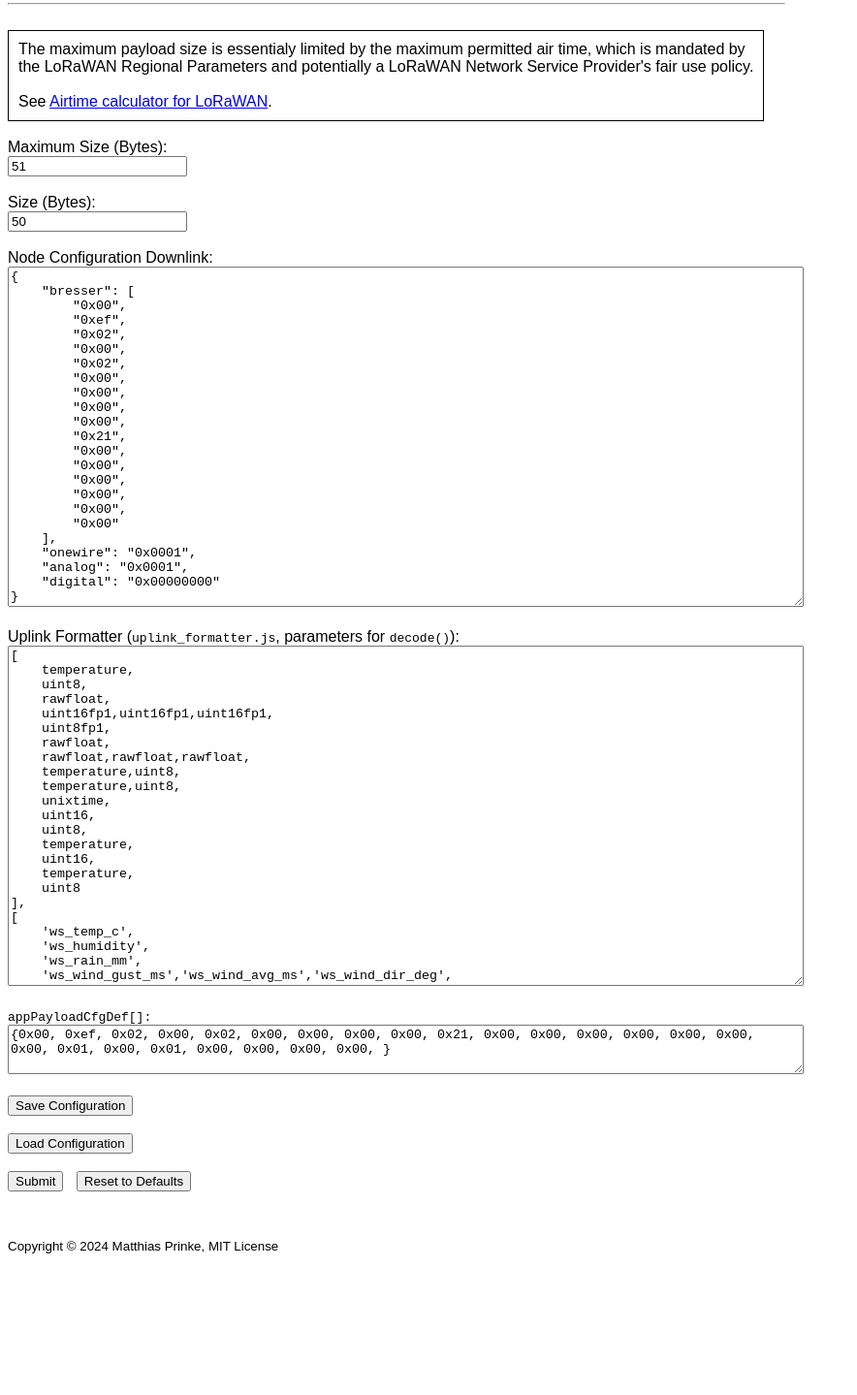
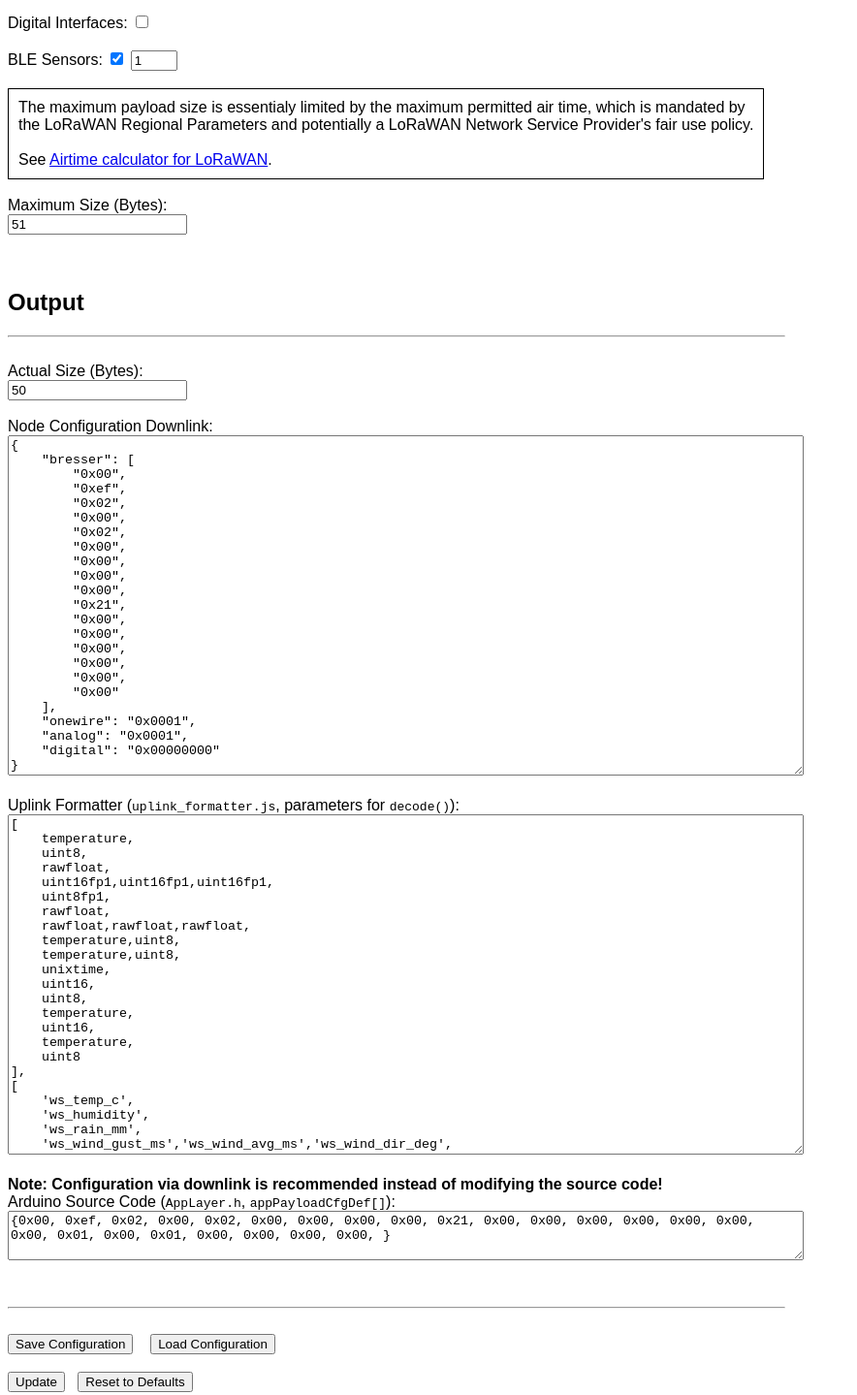
Before and after one commit to matthias-bs/BresserWeatherSensorLW, a website: page extras/confighelper/confighelper.html in a window 1280 px wide. Shown: the part 771-2210 px from the top of the page at 97% size, without its empty margins (0-884 px from the left). Before the commit the page ends 2078 px from the top, so only its background shows below. Drawn offline with Linux system fonts and the light colour scheme.

Commit message:
Improved formatting and description

```diff
--- a/extras/confighelper/confighelper.html
+++ b/extras/confighelper/confighelper.html
@@ -787,10 +787,12 @@
             <li>For other sensors, enter channel numbers separated by commas into text fields.</li>
             <li>Check if assumptions regarding data field sizes are valid.</li>
             <li>Note: BLE sensors are enabled separately by specifying their MAC addresses.</li>
-            <li>Press 'Submit' button.</li>
+            <li>Press 'Update' ('Submit') button.</li>
         </ul>
     </div>
     <br><br>
+    <h2>Input</h2>
+    <hr style="width:800px;text-align:left;margin-left:0"><br>
     <form id="configForm" onsubmit="handleFormSubmit(event)">
         <label for="weather">Weather Sensor:</label>
         <input type="checkbox" id="weather" name="weather">
@@ -840,8 +842,6 @@
         <input type="number" id="bleInput" title="Specify number of BLE sensors to enable." name="bleInput"
             style="display: none; width: 40px;" min="0" max="16"><br><br>
 
-        <hr style="width:800px;text-align:left;margin-left:0"><br>
-
         <div style="border: 1px solid black; padding: 10px; width: fit-content;">
             The maximum payload size is essentialy limited by the maximum permitted air time, which is mandated by<br>
             the LoRaWAN Regional Parameters and potentially a LoRaWAN Network Service Provider's fair use
@@ -850,9 +850,11 @@
                 LoRaWAN</a>.
         </div><br>
         <label for="size">Maximum Size (Bytes):</label><br>
-        <input type="text" id="maxSize" name="maxSize"><br><br>
+        <input type="text" id="maxSize" name="maxSize"><br><br><br>
 
-        <label for="size">Size (Bytes):</label><br>
+        <h2>Output</h2>
+        <hr style="width:800px;text-align:left;margin-left:0"><br>
+        <label for="size">Actual Size (Bytes):</label><br>
         <input type="text" id="size" name="size" value="0" readonly><br><br>
 
         <label for="jsonOutput">Node Configuration Downlink:</label><br>
@@ -862,18 +864,21 @@
             <code>decode()</code>):</label><br>
         <textarea id="jsonOutput2" name="jsonOutput2" readonly cols="100" rows="23"></textarea><br><br>
 
-        <label for="arrayOutput" style="vertical-align: top;"><code>appPayloadCfgDef[]:</code></label><br>
-        <textarea id="arrayOutput" name="arrayOutput" readonly cols="100" rows="3"></textarea><br><br>
+        <b>Note: Configuration via downlink is recommended instead of modifying the source code!</b><br>
+        <label for="arrayOutput" style="vertical-align: top;">Arduino Source Code (<code>AppLayer.h</code>, <code>appPayloadCfgDef[]</code>):</label><br>
+        <textarea id="arrayOutput" name="arrayOutput" readonly cols="100" rows="3"></textarea><br><br><br>
+
+        <hr style="width:800px;text-align:left;margin-left:0"><br>
 
         <!-- Load button -->
-        <button id="saveButton">Save Configuration</button><br><br>
+        <button id="saveButton">Save Configuration</button>&nbsp;&nbsp;&nbsp;
 
         <!-- Load file widget & button -->
         <input type="file" id="fileInput" style="display:none;" accept=".json" />
         <button id="loadButton">Load Configuration</button><br><br>
 
         <!-- Submit button -->
-        <input type="submit" value="Submit">&nbsp;&nbsp;&nbsp;<button id="resetButton">Reset to Defaults</button>
+        <input type="submit" value="Update" />&nbsp;&nbsp;&nbsp;<button id="resetButton">Reset to Defaults</button>
 
     </form>
     <br>
```
